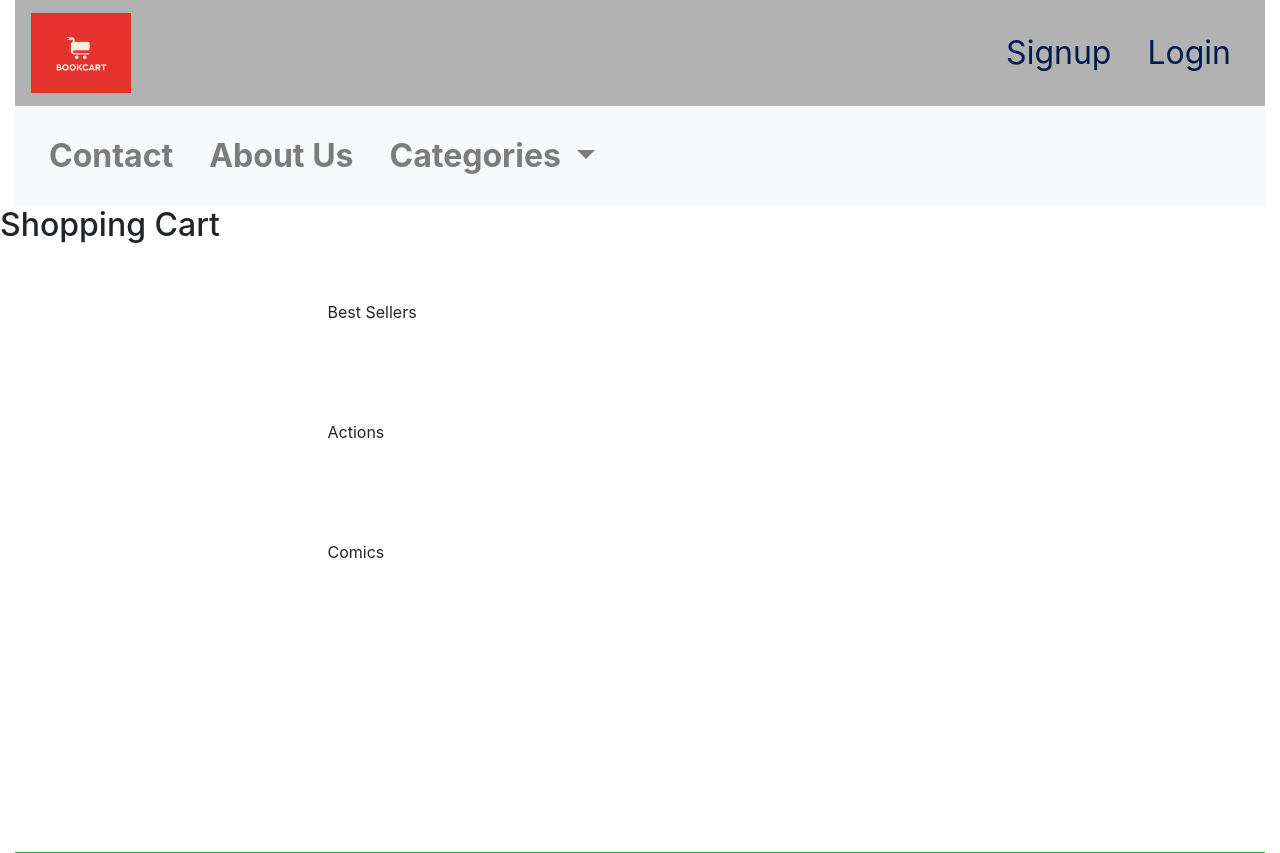
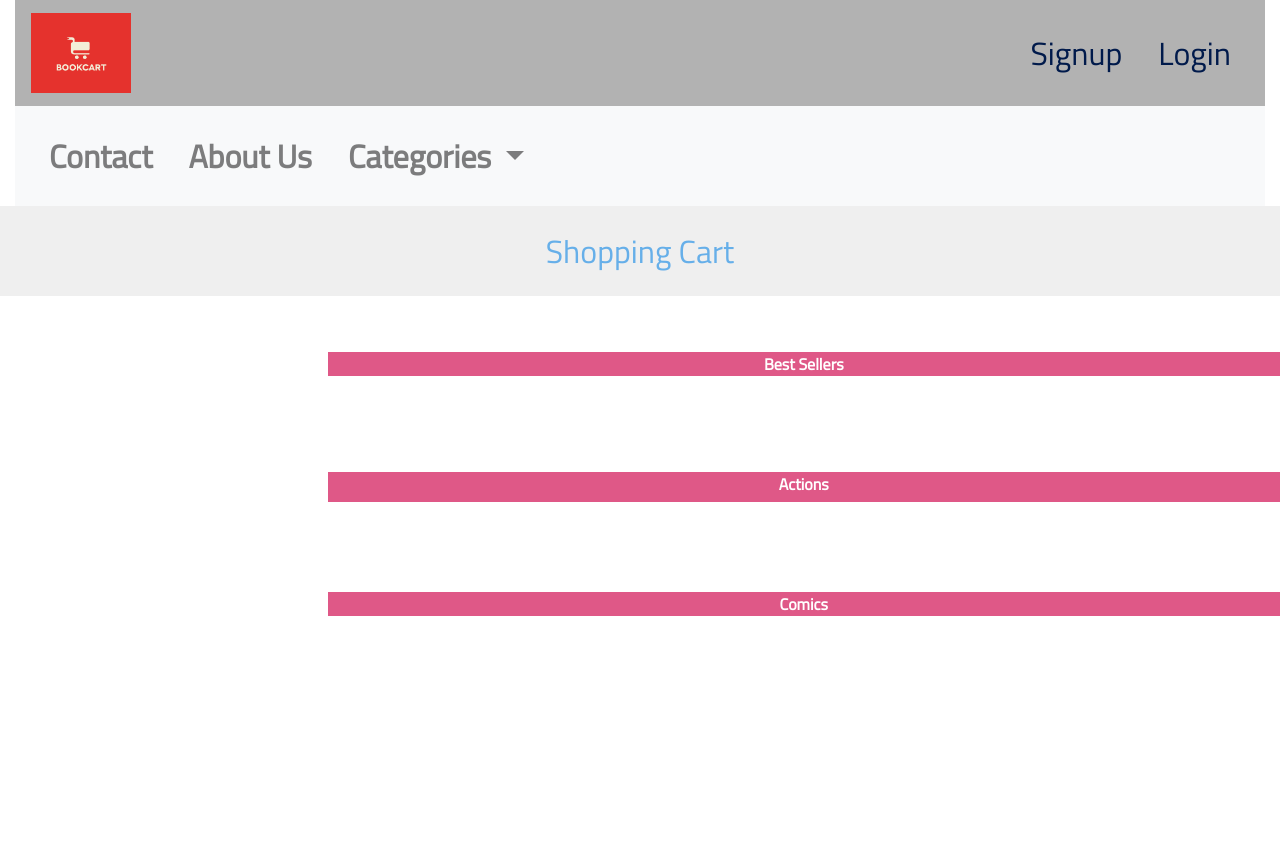
Before and after one commit to turjo997/e-BookCart, a PHP site: page /user/main.php in a window 1280 px wide. Shown: the top 853 px of the page. Run offline with PHP 8.4, Linux system fonts and the light colour scheme; data that the repository does not hold is empty.

Commit message:
Update header.php

```diff
--- a/user/header.php
+++ b/user/header.php
@@ -18,8 +18,53 @@
 
 
 				<style>
+             @import url('https://fonts.googleapis.com/css?family=Titillium+Web');
 
-	            </style>
+              *{
+                  font-family: 'Titillium Web', sans-serif;
+              }
+              .product{
+                  margin : 5px;
+                  display : inline-table;
+                  width: 170px;
+                  height: 275px;
+                  background-color: #F5FBEF;
+                  text-align:center;
+                  vertical-align: top;
+
+            }
+              table, th, tr{
+                  text-align: center;
+              }
+              .title2{
+                  text-align: center;
+                  color: #66afe9;
+                  background-color: #efefef;
+                  padding: 2%;
+              }
+              h2{
+                  text-align: center;
+                  color: #66afe9;
+                  background-color: #efefef;
+                  padding: 2%;
+              }
+              table th{
+                  background-color: #efefef;
+              }
+
+           .tag{
+            width: 100%;
+            display: inline-table;
+            height: 25%;
+            background-color: #df5887;
+            text-align: center;
+            font-weight: bold;
+            color: white;
+
+           }
+
+
+	      </style>
 			      <meta charset = "UTF-8">
             <meta name="viewport" content="width = device-width , initial-scale = 1.0">
             <meta http-equiv="X-UA-compatible" >
@@ -52,7 +97,7 @@
                      <span><i class="fas fa-bars navbar-icon"></i></span>
                    </button>
 
-                   <a class="navbar-brand" href="">
+                   <a class="navbar-brand" href="main.php">
                          <img src="images/bookLogo.png" alt="logo">
 
                    </a>
@@ -64,11 +109,14 @@
 
 
                    <?php
-                  //   session_start();
-                 // if(isset($_SESSION['loggedin'])){
-                  //  echo '<a class="nav-link" href="cart.php"><b>Bag<i class="fas fa-shopping-cart"></i></a><span id= "cart"class="badge badge-warning"></span>';
-                 //  }else{
+
+                    $signup = false;
+                    $login = false ;
+
+
                       echo'
+
+
                       <li class="nav-item active">
                       <a class="nav-link text-center text-md-left" href="signup.php">Signup</a>
                       </li>
@@ -76,44 +124,10 @@
                       <a class="nav-link text-center text-md-left" href="login.php">Login</a>
                       </li>';
 
-                  // }
 
 
 
-                   /*
-                     echo'
-
-                     <li class="nav-item active">
-                     <a class="nav-link text-center text-md-left" href="signup.php">Signup</a>
-                     </li>' ;
-
-                      // if(!isset($_SESSION['aloggedin'])){
-
-                          echo'
-                          <li class="nav-item active">
-                          <a class="nav-link text-center text-md-left" href="login.php">Login</a>
-                         </li>' ;
-
-                     //  }else{
-                      /*
-                        echo'
-                        <li class="nav-item dropdown">
-                        <a class="nav-link dropdown-toggle" href="" id="navbarDropdownMenuLink" role="button" data-toggle="dropdown" aria-haspopup="true" aria-expanded="false">
-                        My Account
-                        </a>
-
-                       </li> ';
-
-                       }
-                      <div class="dropdown-menu" aria-labelledby="navbarDropdownMenuLink">
-
-                        <h3>Hello,Admin</h3>
-                         <div class="divider"></div>
-                        <a class="font-weight-bolder dropdown-item" href="logout.php">logout</a>
-                        </div>*/
-
-
-                     ?>
+                  ?>
 
                      </ul>
                    </div>
```
